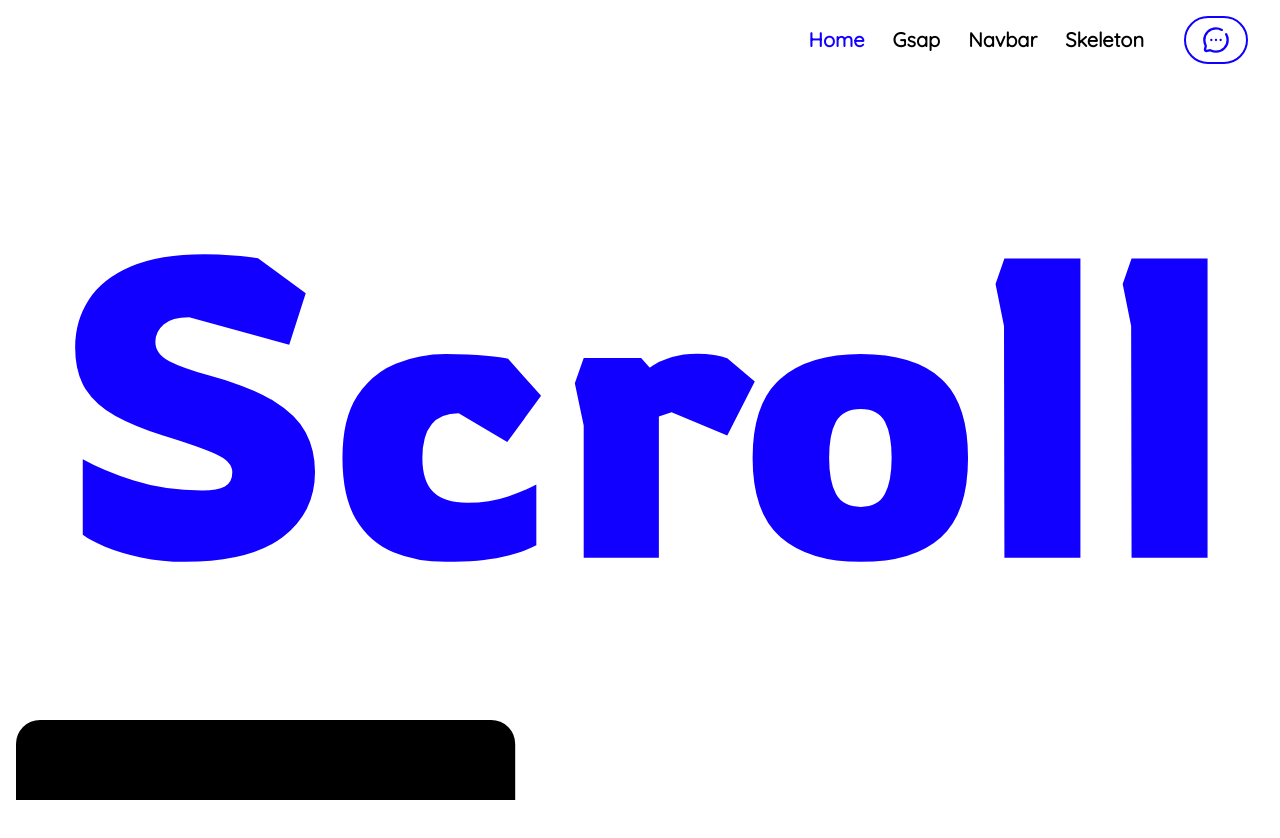
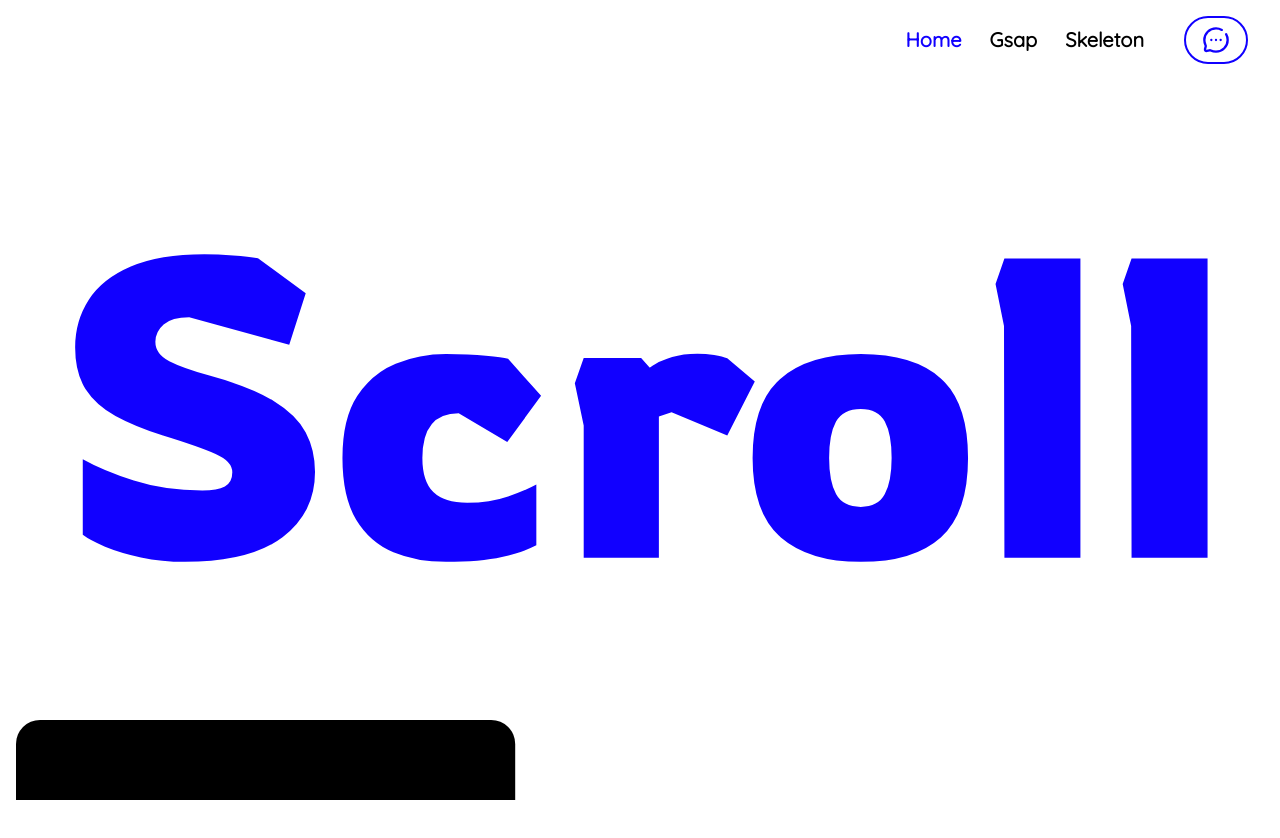
Before and after one commit to jindrahabarta/gsap, a Next.js app: page / in a window 1280 px wide. Shown: the top 838 px of the page. Built offline with nearby package versions, Linux system fonts and the light colour scheme; what @designbycode/tailwindcss-text-stroke would draw is missing.

Commit message:
navbarpage z menu pryč

```diff
--- a/src/app/_globalComponents/NavBar.tsx
+++ b/src/app/_globalComponents/NavBar.tsx
@@ -30,10 +30,7 @@ const NavBar = () => {
             link: '/gsap',
             text: 'Gsap',
         },
-        {
-            link: '/navbar',
-            text: 'Navbar',
-        },
+
         {
             link: '/skeleton',
             text: 'Skeleton',
@@ -157,3 +154,6 @@ const NavBar = () => {
 }
 
 export default NavBar
+function InitNavBarPage() {
+    throw new Error('Function not implemented.')
+}
```
